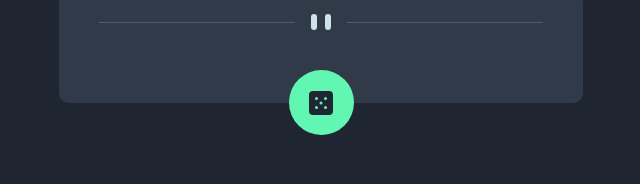
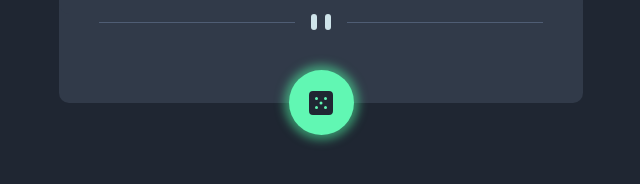
Before and after one commit to soybella/advice-generator, a React (Create React App) app: page / in a window 1280 px wide. In both pictures the pointer is over the button 640 px from the left and 524 px from the top of the page. Shown: the part 422-606 px from the top of the page, without its empty margins (319-959 px from the left). Built offline with nearby package versions, Linux system fonts and the light colour scheme.

Commit message:
Updated on hover effect for button

```diff
--- a/src/App.css
+++ b/src/App.css
@@ -54,6 +54,12 @@
   border-radius: 50%;
   background: #61f7b3;
   border: none;
+  transition: box-shadow 0.3s ease-in-out;
+}
+
+.App .icon-sphere:hover {
+  cursor: pointer;
+  box-shadow: 0 0 10px 5px rgba(82, 255, 168, 0.5);
 }
 
 .App .icon-dice-container {
```
